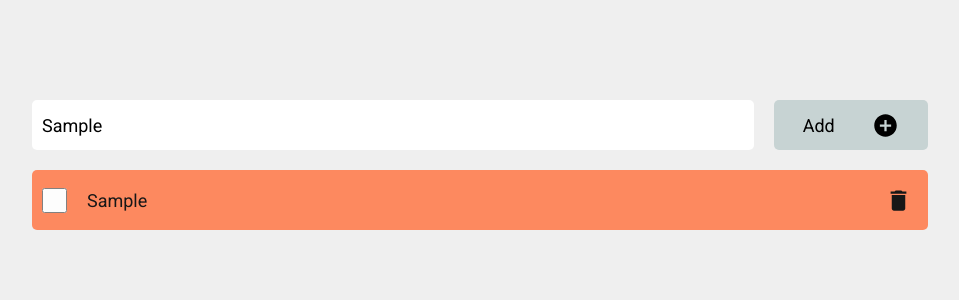
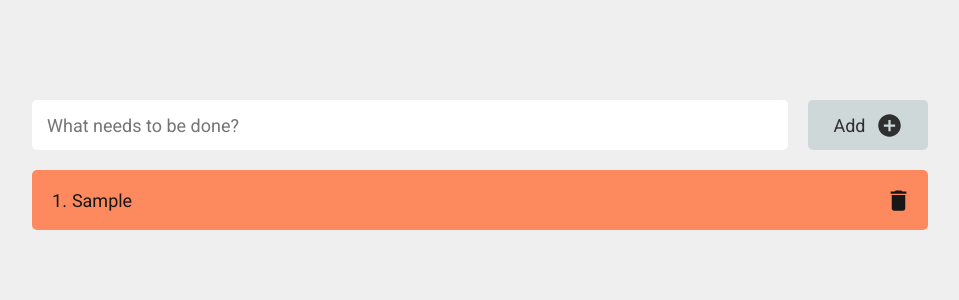
Before and after one commit to neekit95/todo-list, a React (Create React App) app: page / in a window 1280 px wide. Both pictures are taken after typing "Sample" into the empty fields and a click on the button "Add". Shown: the top 300 px of the page, without its empty margins (160-1119 px from the left). Built offline with nearby package versions, Linux system fonts and the light colour scheme.

Commit message:
word-break

```diff
--- a/src/components/todo-list/todo-list.jsx
+++ b/src/components/todo-list/todo-list.jsx
@@ -20,6 +20,7 @@ const todoList = () => {
 			id: todos.length + 1,
 		}
 		newTodo.text.trim() ? setTodos([...todos, newTodo]) : setText('');
+		setText('');
 	}
 
 	function handleKeyPress (e) {
@@ -51,9 +52,10 @@ const todoList = () => {
 
 			{todos.map((todo, index) => (
 				<Todo
-					key={index}
-					id={index}
+					key={index+1}
+					id={index+1}
 					text={todo.text}
+					count={index+1}
 				/>
 			))}
 		</div>
--- a/src/components/todo-list/todo-list.module.scss
+++ b/src/components/todo-list/todo-list.module.scss
@@ -19,8 +19,9 @@
   border-radius: 10px;
   height: 50px;
   width: 100%;
-;
-
+  input {
+    padding-left: 15px;
+  }
 }
 .input {
   display: flex;
@@ -36,17 +37,24 @@
 }
 .button {
   display: flex;
-  justify-content: space-around;
+  justify-content: center;
   padding: 0 10px;
   align-items: center;
+  gap: 10px;
   background-color: #c7d3d3;
   width: 19%;
+  max-width: 120px;
   height: 100%;
   border-radius: 5px;
   border: none;
   cursor: pointer;
   margin-left: 20px;
+  opacity: 80%;
+  transition: box-shadow 0.1s ease-in-out, opacity 0.1s ease-in-out;
+
   &:hover {
-    opacity: 80%;
+    box-shadow: 0 0 10px rgba(230, 225, 225, 0.5);
+    opacity: 100%;
+    transition: box-shadow 0.1s ease-in-out, opacity 0.1s ease-in-out;
   }
 }
--- a/src/components/todo-list/todo/todo.jsx
+++ b/src/components/todo-list/todo/todo.jsx
@@ -16,15 +16,20 @@ const Todo = (props) => {
 			className={ done ? style.container2 : style.container}
 			onClick={handleClick}
 		>
-			<input
-				className={style.checkbox}
-				type="checkbox"
-				checked={checked}
-			/>
+			{/*<input*/}
+			{/*	className={style.checkbox}*/}
+			{/*	type="checkbox"*/}
+			{/*	checked={checked}*/}
+			{/*/>*/}
 
-			<div className={ done ? style.text2 : style.text}>
+			<div className={style.counter}>
+				{props.count}.
+			</div>
+
+			<p className={ done ? style.text2 : style.text}>
+
 				{props.text}
-			</div>
+			</p>
 			<div className={style.button}>
 				<DeleteIcon />
 
--- a/src/components/todo-list/todo/todo.module.scss
+++ b/src/components/todo-list/todo/todo.module.scss
@@ -5,7 +5,7 @@
   align-items: center;
   background-color: coral;
   min-height: 50px;
-  height: max-content;
+  //height: max-content;
   min-width: 600px;
   max-width: 80vw;
   border-radius: 5px;
@@ -14,14 +14,15 @@
   overflow: visible;
   text-align: start;
   opacity: 90%;
-  transition: box-shadow 0.3s ease-in-out, opacity 0.3s ease-in-out;
-
+  transition: box-shadow 0.1s ease-in-out, opacity 0.1s ease-in-out;
+position: relative;
   &:hover {
     cursor: pointer;
     box-shadow: 0 0 10px rgba(0, 0, 0, 0.5);
     opacity: 100%;
-    transition: box-shadow 0.3s ease-in-out, opacity 0.3s ease-in-out;
+    transition: box-shadow 0.1s ease-in-out, opacity 0.1s ease-in-out;
   }
+  z-index: 1;
 }
 
 .container2 {
@@ -33,8 +34,8 @@
   display: flex;
   justify-content: center;
   align-items: center;
-  width: 25px !important;
-  height: 25px !important;
+  width: 25px ;
+  height: 25px ;
   margin-right: 20px;
 
   &:checked {
@@ -57,24 +58,30 @@
   text-align: start;
   align-items: center;
   flex-grow: 1;
+  max-width: 900px;
+  padding-top: 10px;
+  padding-bottom: 10px;
+  white-space: normal;
+  //hyphens: auto;
+  word-break: break-word;
 
-  margin-right: 10px;
 }
 
 .button {
+  position: relative;
   svg {
     fill: black;
     font-size: 27px;
-    transition: fill 0.3s ease-in-out, font-size 0.3s ease-in-out;
-
+    transition: fill 0.2s ease-in-out, font-size 0.1s ease-in-out;
 
     &:hover {
+      fill: red;
+      font-size: 32px;
+      transition: fill 0.1s ease-in-out, font-size 0.1s ease-in-out;
+    }
 
-      fill: red;
-      font-size: 35px;
-      transition: fill 0.3s ease-in-out, font-size 0.3s ease-in-out;
-    }
   }
+  z-index: 2;
 
   display: flex;
   justify-content: center;
@@ -88,3 +95,11 @@
 
 
 }
+
+.counter {
+  display: flex;
+  justify-content: center;
+  align-items: center;
+  margin-right: 5px;
+  margin-left: 10px;
+}
```
